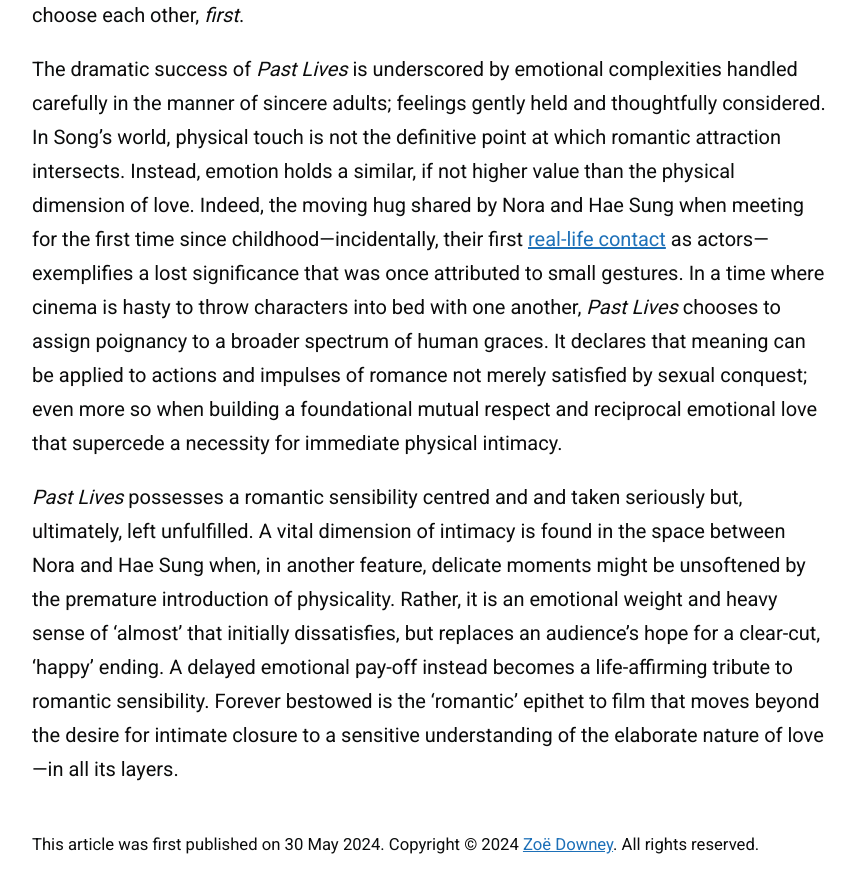
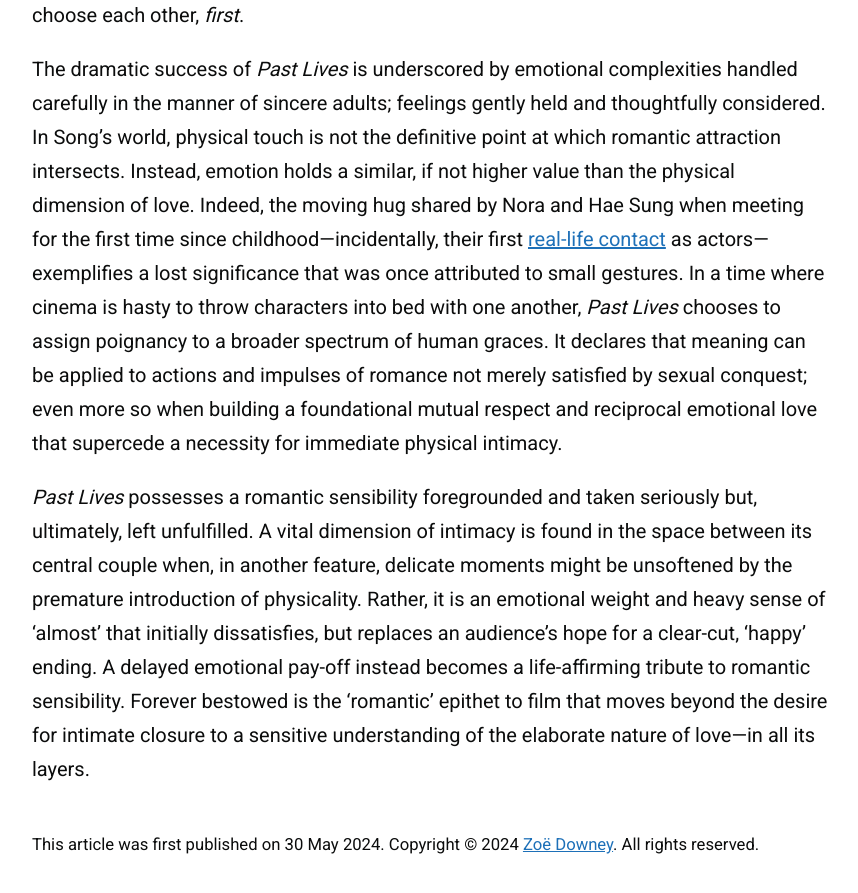
Before and after one commit to zoeurl/zoedowney.github.io, a Jekyll site: the page built from _posts/2024-05-30-past-lives.md, in a window 1280 px wide and 900 px high, scrolled down 2150 px. Shown: the top 893 px of the window, without its empty margins (208-1066 px from the left). Built offline with Jekyll 4.4.1, drawn with Linux system fonts in a browser that asks for light colours.

Commit message:
Update 2024-05-30-past-lives.md

```diff
--- a/_posts/2024-05-30-past-lives.md
+++ b/_posts/2024-05-30-past-lives.md
@@ -21,4 +21,4 @@
 
 The dramatic success of _Past Lives_ is underscored by emotional complexities handled carefully in the manner of sincere adults; feelings gently held and thoughtfully considered. In Song’s world, physical touch is not the definitive point at which romantic attraction intersects. Instead, emotion holds a similar, if not higher value than the physical dimension of love. Indeed, the moving hug shared by Nora and Hae Sung when meeting for the first time since childhood—incidentally, their first [real-life contact](https://www.youtube.com/watch?v=9d4ObkmCJYs&t=7s&ab_channel=A24) as actors—exemplifies a lost significance that was once attributed to small gestures. In a time where cinema is hasty to throw characters into bed with one another, _Past Lives_ chooses to assign poignancy to a broader spectrum of human graces. It declares that meaning can be applied to actions and impulses of romance not merely satisfied by sexual conquest; even more so when building a foundational mutual respect and reciprocal emotional love that supercede a necessity for immediate physical intimacy.
 
-_Past Lives_ possesses a romantic sensibility centred and and taken seriously but, ultimately, left unfulfilled. A vital dimension of intimacy is found in the space between Nora and Hae Sung when, in another feature, delicate moments might be unsoftened by the premature introduction of physicality. Rather, it is an emotional weight and heavy sense of ‘almost’ that initially dissatisfies, but replaces an audience’s hope for a clear-cut, ‘happy’ ending. A delayed emotional pay-off instead becomes a life-affirming tribute to romantic sensibility. Forever bestowed is the ‘romantic’ epithet to film that moves beyond the desire for intimate closure to a sensitive understanding of the elaborate nature of love—in all its layers.
+_Past Lives_ possesses a romantic sensibility foregrounded and taken seriously but, ultimately, left unfulfilled. A vital dimension of intimacy is found in the space between its central couple when, in another feature, delicate moments might be unsoftened by the premature introduction of physicality. Rather, it is an emotional weight and heavy sense of ‘almost’ that initially dissatisfies, but replaces an audience’s hope for a clear-cut, ‘happy’ ending. A delayed emotional pay-off instead becomes a life-affirming tribute to romantic sensibility. Forever bestowed is the ‘romantic’ epithet to film that moves beyond the desire for intimate closure to a sensitive understanding of the elaborate nature of love—in all its layers.
```
